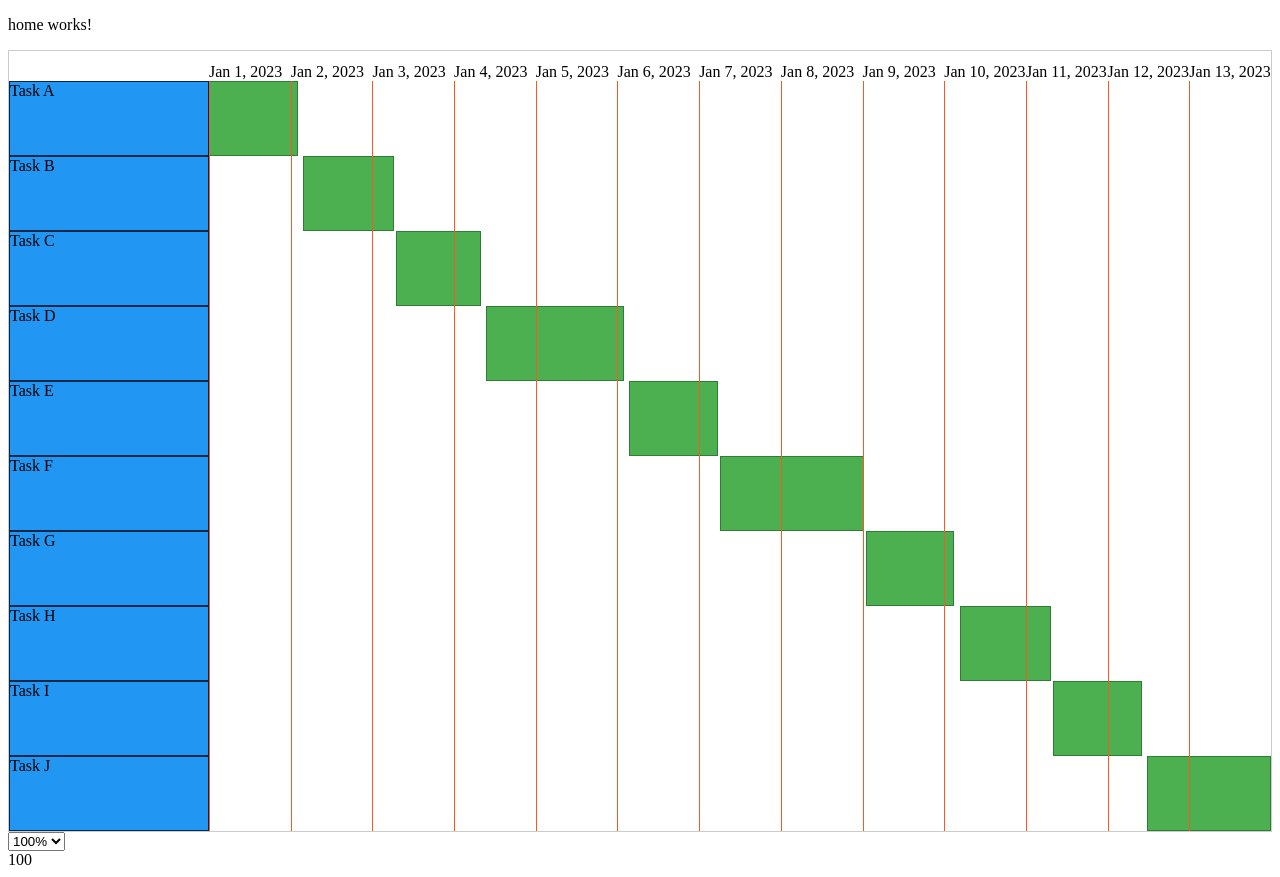
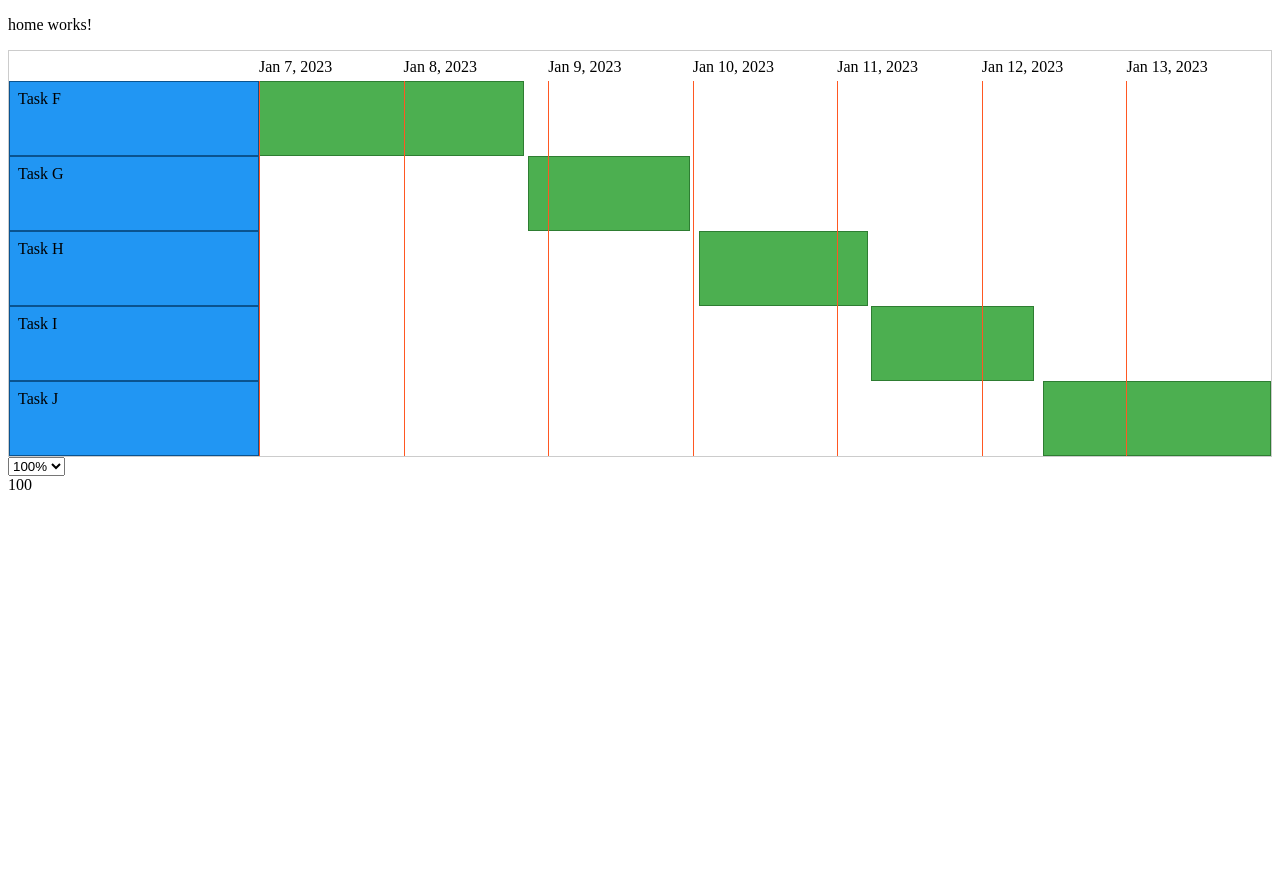
Before and after one commit to eCubed/ng-gantt-workshop, an Angular app: page / in a window 1280 px wide. After the commit the page ends 800 px from the top, so only its background shows below. Built offline with nearby package versions, Linux system fonts and the light colour scheme.

Commit message:
Refactor of models, considering Gantt Section

```diff
--- a/src/app/components/gantt-chart/gantt-chart.component.html
+++ b/src/app/components/gantt/gantt-chart/gantt-chart.component.html
@@ -1,4 +1,4 @@
-<div class="gantt-chart">
+<div class="gantt-chart" #ganttChart>
 
   <div class="task-names">
     @for (task of tasks; track task.name) {
--- a/src/app/components/gantt-chart/gantt-chart.component.scss
+++ b/src/app/components/gantt/gantt-chart/gantt-chart.component.scss
@@ -1,7 +1,6 @@
 .gantt-chart {
   padding: 0;
   display: grid;
-  grid-template-columns: 200px 1fr;
 
   border: 1px solid #ccc;
 }
@@ -9,13 +8,13 @@
 
 
 .task-names {
-  min-width: 100px; /* Adjust as needed */
   padding-top: 30px;
 
   .task-name {
     box-sizing: border-box;
-    border: 1px solid #002848;
+    border: 1px solid #0a538f;
     background-color: #2196f3; /* Set a color for the task name column */
+    padding: 0.5em;
   }
 
 }
@@ -33,7 +32,7 @@
 
     .date-label {
       position: absolute;
-      bottom: 0;
+      bottom: 5px;
     }
   }
 
--- a/src/app/components/gantt-chart/gantt-chart.component.ts
+++ b/src/app/components/gantt/gantt-chart/gantt-chart.component.ts
@@ -1,11 +1,6 @@
 import { AfterViewInit, Component, ElementRef, Input, OnChanges, OnInit, Renderer2, SimpleChanges, ViewChild, afterNextRender } from '@angular/core';
-import { Task } from '../../models/base-models';
 import { CommonModule } from '@angular/common';
-
-interface VerticalMarker {
-  date: Date
-  percentLeft: number
-}
+import { GanttTask, VerticalMarker } from '../gantt-models';
 
 @Component({
   selector: 'app-gantt-chart',
@@ -17,16 +12,17 @@ interface VerticalMarker {
   styleUrl: './gantt-chart.component.scss'
 })
 export class GanttChartComponent implements OnInit, AfterViewInit, OnChanges {
-  @Input() tasks: Task[] = [];
-  @Input() scale: number = 100;
-  verticalMarkers?: VerticalMarker[] = [];
-  taskHeightPx = 75;
-  taskLabelWidthPx = 200;
+  @Input() tasks: GanttTask[] = [];
+  @Input() scale: number = 100
+  @Input('task-height-px') taskHeightPx = 75
+  @Input('task-label-width-px') taskLabelWidthPx = 250
+  verticalMarkers?: VerticalMarker[] = []
 
   minStartTime!: number
 
   @ViewChild('taskRectanglesContainer', { read: ElementRef }) taskRectanglesContainer!: ElementRef
   @ViewChild('dateLabelsContainer', { read: ElementRef }) dateLabelsContainer!: ElementRef
+  @ViewChild('ganttChart', { read: ElementRef }) ganttChart!: ElementRef
 
   constructor(private renderer: Renderer2) {
 
@@ -34,22 +30,21 @@ export class GanttChartComponent implements OnInit, AfterViewInit, OnChanges {
 
   ngOnChanges(changes: SimpleChanges): void {
     if (changes['scale'] && changes['scale'].currentValue != null) {
-      console.log('scale changed...')
       this.setScrollablePercentWidths()
     }
   }
 
   ngOnInit(): void {
 
-    // Find the minimum start time to use as a reference point for scaling
     this.minStartTime = this.tasks.length > 0 ? this.tasks[0].startDate.getTime() : 0;
 
     this.calculateVerticalMarkers()
   }
 
   ngAfterViewInit(): void {
-     this.renderer.setStyle(this.taskRectanglesContainer.nativeElement, 'height', `${this.taskHeightPx * this.tasks.length}px`)
-     this.setScrollablePercentWidths()
+    this.renderer.setStyle(this.ganttChart.nativeElement, 'grid-template-columns', `${this.taskLabelWidthPx}px 1fr`)
+    this.renderer.setStyle(this.taskRectanglesContainer.nativeElement, 'height', `${this.taskHeightPx * this.tasks.length}px`)
+    this.setScrollablePercentWidths()
   }
 
   setScrollablePercentWidths() {
@@ -60,12 +55,9 @@ export class GanttChartComponent implements OnInit, AfterViewInit, OnChanges {
     }
   }
 
-  calculateXPercent(task: Task): number {
+  calculateXPercent(task: GanttTask): number {
     const startTime = task.startDate.getTime();
-
     const relativeStartTime = startTime - this.minStartTime;
-
-    // Ensure that .task-rectangle is positioned to the right of .task-name
     return relativeStartTime / this.getTotalDurationMs() * 100
   }
 
@@ -73,15 +65,14 @@ export class GanttChartComponent implements OnInit, AfterViewInit, OnChanges {
     return index * this.taskHeightPx
   }
 
-  calculateWidthPercent(task: Task): number {
-    //return this.scale * (task.endDate.getTime() - task.startDate.getTime());
+  calculateWidthPercent(task: GanttTask): number {
     return (task.endDate.getTime() - task.startDate.getTime()) / this.getTotalDurationMs() * 100
   }
 
   calculateVerticalMarkers(): void {
     const totalDurationDays = this.getTotalDurationDays();
 
-    const minIntervalDays = 1; // Set the minimum number of days per sub-interval
+    const minIntervalDays = 1;
 
     // Calculate the number of sub-intervals based on the total duration
     const numSubIntervals = Math.ceil(totalDurationDays / minIntervalDays);
@@ -100,7 +91,6 @@ export class GanttChartComponent implements OnInit, AfterViewInit, OnChanges {
   }
 
   getTotalDurationDays(): number {
-
     return this.getTotalDurationMs() / 86_400_000;
   }
 
--- /dev/null
+++ b/src/app/components/gantt/gantt-models.ts
@@ -0,0 +1,16 @@
+export interface GanttSection {
+  name: string,
+  tasks: Array<GanttTask>
+}
+
+export interface GanttTask {
+  name: string;
+  startDate: Date;
+  endDate: Date;
+}
+
+
+export interface VerticalMarker {
+  date: Date
+  percentLeft: number
+}
--- a/src/app/models/base-models.ts
+++ /dev/null
@@ -1,5 +0,0 @@
-export interface Task {
-  name: string;
-  startDate: Date;
-  endDate: Date;
-}
--- a/src/app/pages/home/home.component.ts
+++ b/src/app/pages/home/home.component.ts
@@ -1,8 +1,8 @@
 import { CommonModule } from '@angular/common';
 import { Component } from '@angular/core';
-import { GanttChartComponent } from '../../components/gantt-chart/gantt-chart.component';
-import { Task } from '../../models/base-models';
+import { GanttChartComponent } from '../../components/gantt/gantt-chart/gantt-chart.component';
 import { FormsModule } from '@angular/forms';
+import { GanttSection, GanttTask } from '../../components/gantt/gantt-models';
 
 @Component({
   selector: 'app-home',
@@ -19,12 +19,31 @@ export class HomeComponent {
   scaleFactors: number[] = [100, 150, 200, 250, 300]
   scaleFactor: number = 100
 
-  tasks: Task[] = [
-    { name: 'Task A', startDate: new Date('2023-01-01T08:00:00'), endDate: new Date('2023-01-02T10:00:00') },
-    { name: 'Task B', startDate: new Date('2023-01-02T11:30:00'), endDate: new Date('2023-01-03T14:30:00') },
-    { name: 'Task C', startDate: new Date('2023-01-03T15:00:00'), endDate: new Date('2023-01-04T16:00:00') },
-    { name: 'Task D', startDate: new Date('2023-01-04T17:30:00'), endDate: new Date('2023-01-06T10:00:00') },
-    { name: 'Task E', startDate: new Date('2023-01-06T11:30:00'), endDate: new Date('2023-01-07T13:30:00') },
+  sections: GanttSection[] = [
+    {
+      name: 'Group Alpha',
+      tasks: [
+        { name: 'Task A', startDate: new Date('2023-01-01T08:00:00'), endDate: new Date('2023-01-02T10:00:00') },
+        { name: 'Task B', startDate: new Date('2023-01-02T11:30:00'), endDate: new Date('2023-01-03T14:30:00') },
+        { name: 'Task C', startDate: new Date('2023-01-03T15:00:00'), endDate: new Date('2023-01-04T16:00:00') },
+        { name: 'Task D', startDate: new Date('2023-01-04T17:30:00'), endDate: new Date('2023-01-06T10:00:00') },
+        { name: 'Task E', startDate: new Date('2023-01-06T11:30:00'), endDate: new Date('2023-01-07T13:30:00') },
+      ]
+    },
+    {
+      name: 'Group Bravo',
+      tasks: [
+        { name: 'Task F', startDate: new Date('2023-01-07T14:00:00'), endDate: new Date('2023-01-09T08:30:00') },
+        { name: 'Task G', startDate: new Date('2023-01-09T09:00:00'), endDate: new Date('2023-01-10T11:00:00') },
+        { name: 'Task H', startDate: new Date('2023-01-10T12:30:00'), endDate: new Date('2023-01-11T15:30:00') },
+        { name: 'Task I', startDate: new Date('2023-01-11T16:00:00'), endDate: new Date('2023-01-12T18:00:00') },
+        { name: 'Task J', startDate: new Date('2023-01-12T19:30:00'), endDate: new Date('2023-01-14T08:00:00') },
+      ]
+    }
+  ]
+
+  tasks: GanttTask[] = [
+
     { name: 'Task F', startDate: new Date('2023-01-07T14:00:00'), endDate: new Date('2023-01-09T08:30:00') },
     { name: 'Task G', startDate: new Date('2023-01-09T09:00:00'), endDate: new Date('2023-01-10T11:00:00') },
     { name: 'Task H', startDate: new Date('2023-01-10T12:30:00'), endDate: new Date('2023-01-11T15:30:00') },
```
Also changed, not shown: 1 other file (tests, documents, lock files or other folders).
